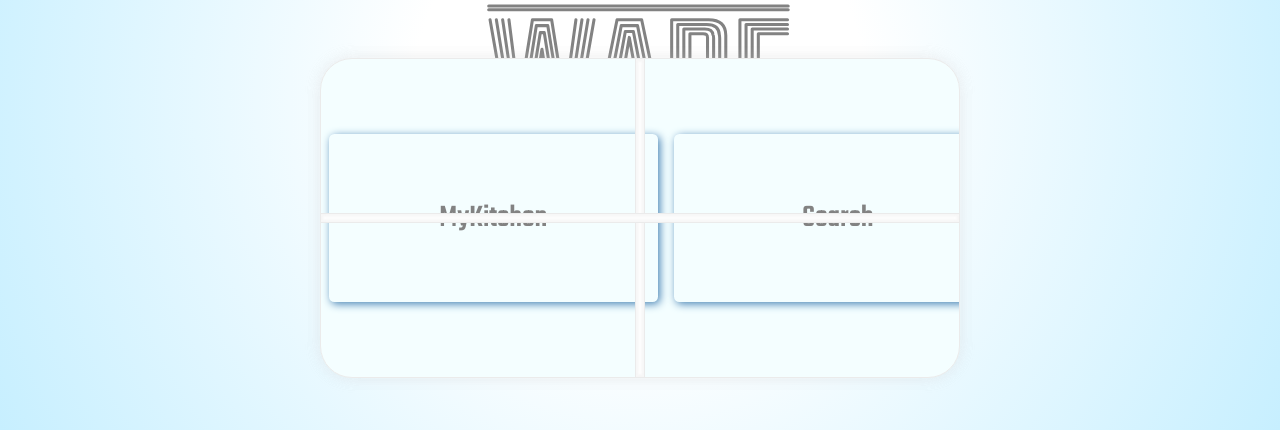
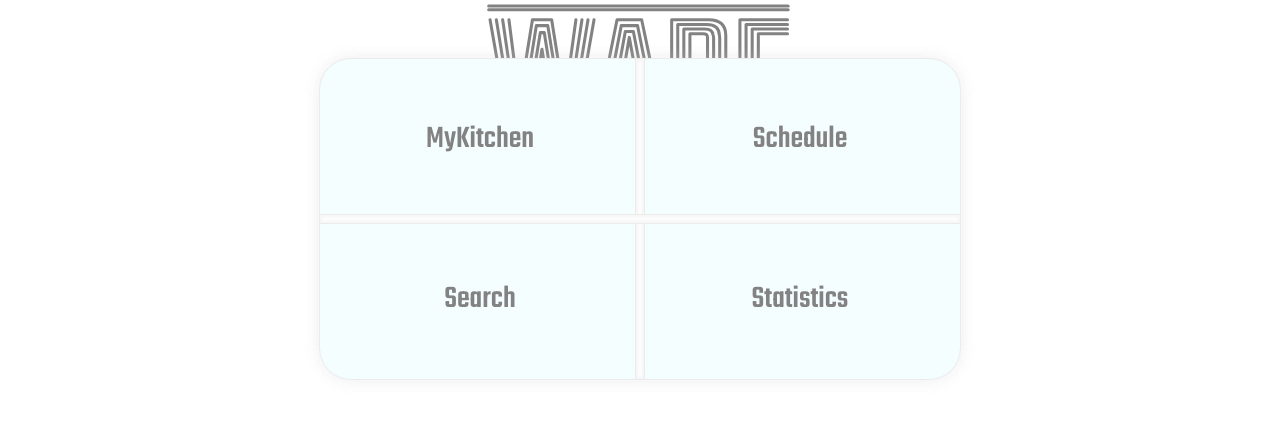
Before and after one commit to cristianoferro/Upskill-React-Project, a React (Create React App) app: page /initial in a window 1280 px wide. Shown: the part 302-732 px from the top of the page. Built offline with nearby package versions, Linux system fonts and the light colour scheme.

Commit message:
menu changes

```diff
--- a/src/App.js
+++ b/src/App.js
@@ -63,6 +63,7 @@ function App() {
             </Route>
           </Switch>
         </AnimatePresence>
+        <div className="initial-background"></div>
 
     </>
   );
--- a/src/components/Initial.js
+++ b/src/components/Initial.js
@@ -2,7 +2,7 @@ import React, { useState } from 'react';
 import { Link } from 'react-router-dom';
 import { motion } from 'framer-motion';
 import LogoAnimation from './LogoAnimation';
-
+import ExpandTransition from './ExpandTransition'
 const initialVariants = {
   hidden: {
     opacity:0,
@@ -25,6 +25,8 @@ const initialVariants = {
 }
 
 const Initial = () => {
+    let initialMenuLinks = ['MyKitchen', 'Search', 'Schedule', 'Statistics'];
+    const [isMenuClicked, setIsMenuClicked] = useState(false)
 
     return(
       <div className="initial">
@@ -39,14 +41,20 @@ const Initial = () => {
               <nav className="initial-menu box-element">
                 <div className="nonsvg-v-line"></div>
                 <div className="nonsvg-h-line"></div>
-                <Link to="/mykitchen" className="menu-elem"><div>MyKitchen</div></Link>
-                <Link to="/search" className="menu-elem"><div>Search</div></Link>
-                <Link to="/schedule" className="menu-elem"><div>Schedule</div></Link>
-                <Link to="/statistics" className="menu-elem"><div>Statistics</div></Link>
+                {initialMenuLinks.map((menuElem,index) => (
+                  <Link to={"/",menuElem}
+                    className="menu-elem"
+                    key={index}
+                    onClick={() => setIsMenuClicked(!isMenuClicked)}
+                    >
+                      <div>{menuElem}</div>
+                  </Link>
+                ))}
               </nav>
             </motion.div>
+            <ExpandTransition isMenuClicked={isMenuClicked}/>
 
-            <div className="initial-background"></div>
+
 
       </div>
     )
--- a/src/components/sub_components/MyKitchen.js
+++ b/src/components/sub_components/MyKitchen.js
@@ -8,7 +8,7 @@ const MyKitchen = ({inputRef, submitClickHandler, submit}) => {
             <input type="text" placeholder="Item" ref={inputRef}/>
             <button onClick={submitClickHandler} type="submit">{submit}</button>
         </form>
-        <nav>
+        <nav className="mykitchen-menu">
             <Link to="/item-list" >Inventários</Link>
             <Link to="/menus" >Menus</Link>
             <Link to="/receitas" >Receitas</Link>
--- a/src/styles/App.scss
+++ b/src/styles/App.scss
@@ -15,6 +15,7 @@ body {
   z-index: -10;
   width: 100vw;
   height: 100vh;
+  overflow: hidden;
   background: rgb(195, 238, 255);
   background: radial-gradient(
     circle,
@@ -49,6 +50,25 @@ select {
   border-radius: 2rem;
 }
 
+.expand-anim-container {
+  position: absolute;
+  z-index: 1000;
+  display: flex;
+  justify-content: center;
+  align-items: center;
+  height: 100vh;
+  width: 100vw;
+  // display: none;
+  transform: scale(0);
+}
+.circle-cover-transition {
+  border-radius: 50%;
+  background-color: white;
+  width: 0;
+  height: 0;
+  box-shadow: #ffffff 0 0 1rem 2rem;
+}
+
 @import "./initial";
 @import "./login";
 @import "./MyKitchen.scss";
--- a/src/styles/MyKitchen.scss
+++ b/src/styles/MyKitchen.scss
@@ -1,4 +1,4 @@
-nav {
+.mykitchen-menu {
   overflow: hidden;
   position: fixed;
   bottom: 0;
```
